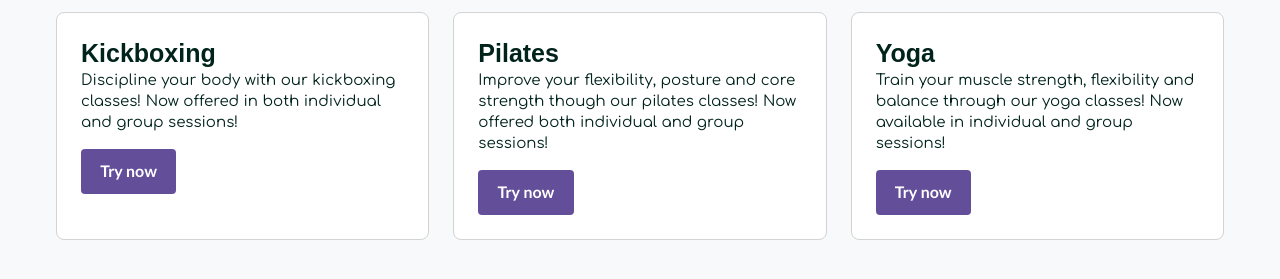
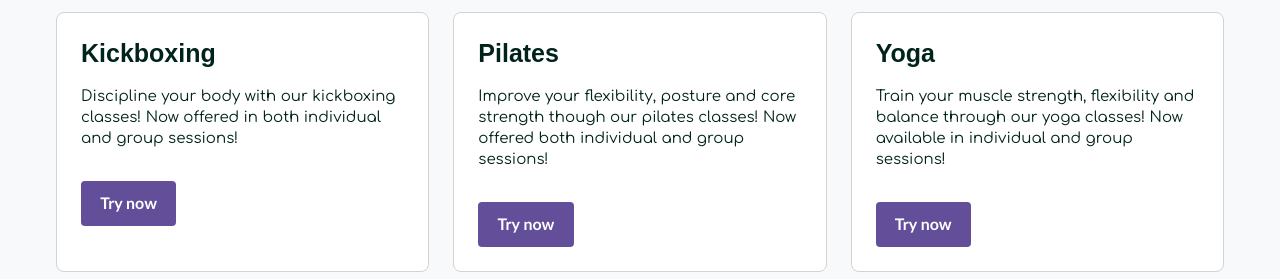
Before and after one commit to Ernesto776/ABC_Fitness, a website: page index.html in a window 1280 px wide. Shown: the part 521-800 px from the top of the page. Drawn offline with Linux system fonts and the light colour scheme.

Commit message:
- Fixed the .card h3 error

```diff
--- a/styles.css
+++ b/styles.css
@@ -338,7 +338,7 @@ textarea:focus {
 
 .card p,
 .grid-2 h1,
-.card .pns h3 {
+.card h3 {
   margin: 1rem 0;
 }
 
```
